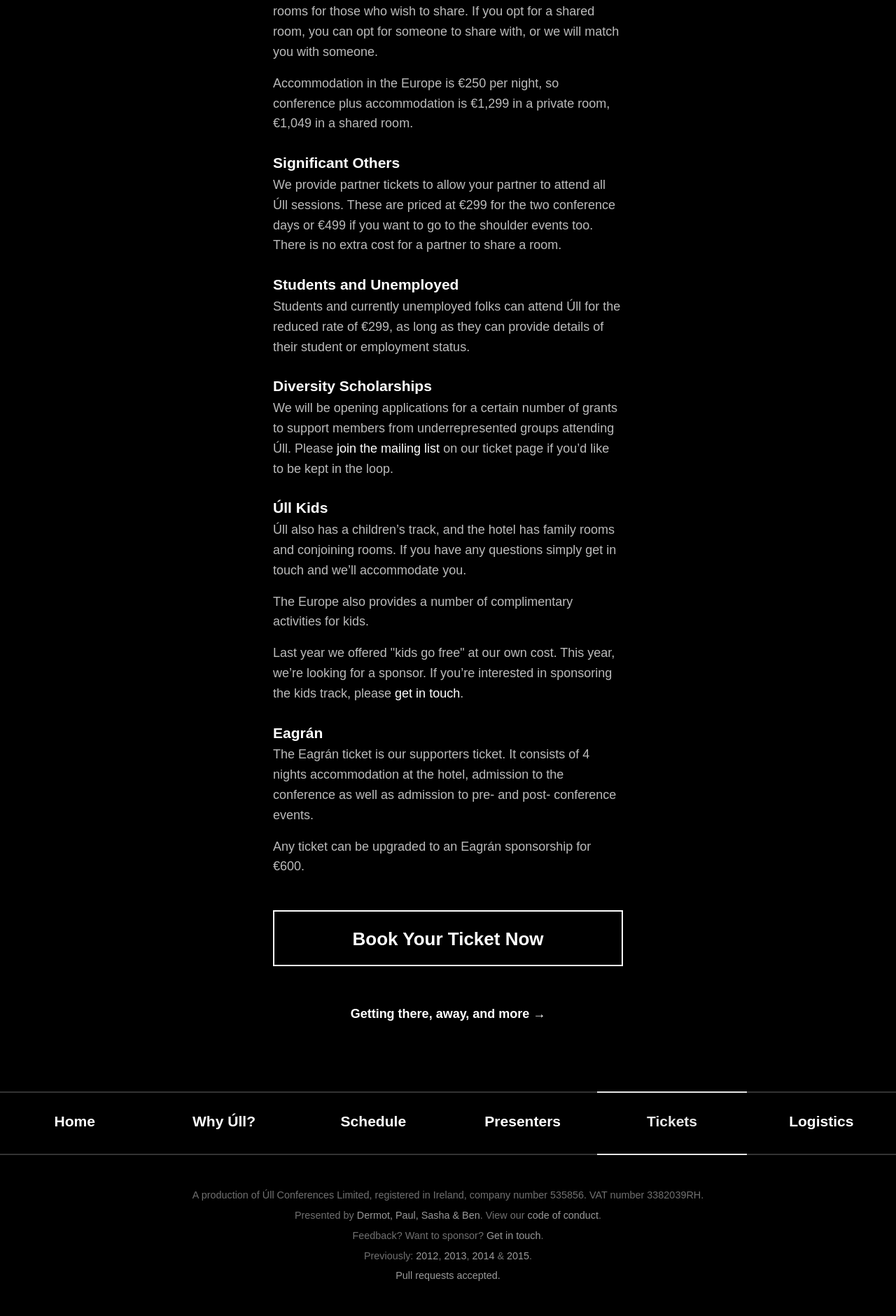
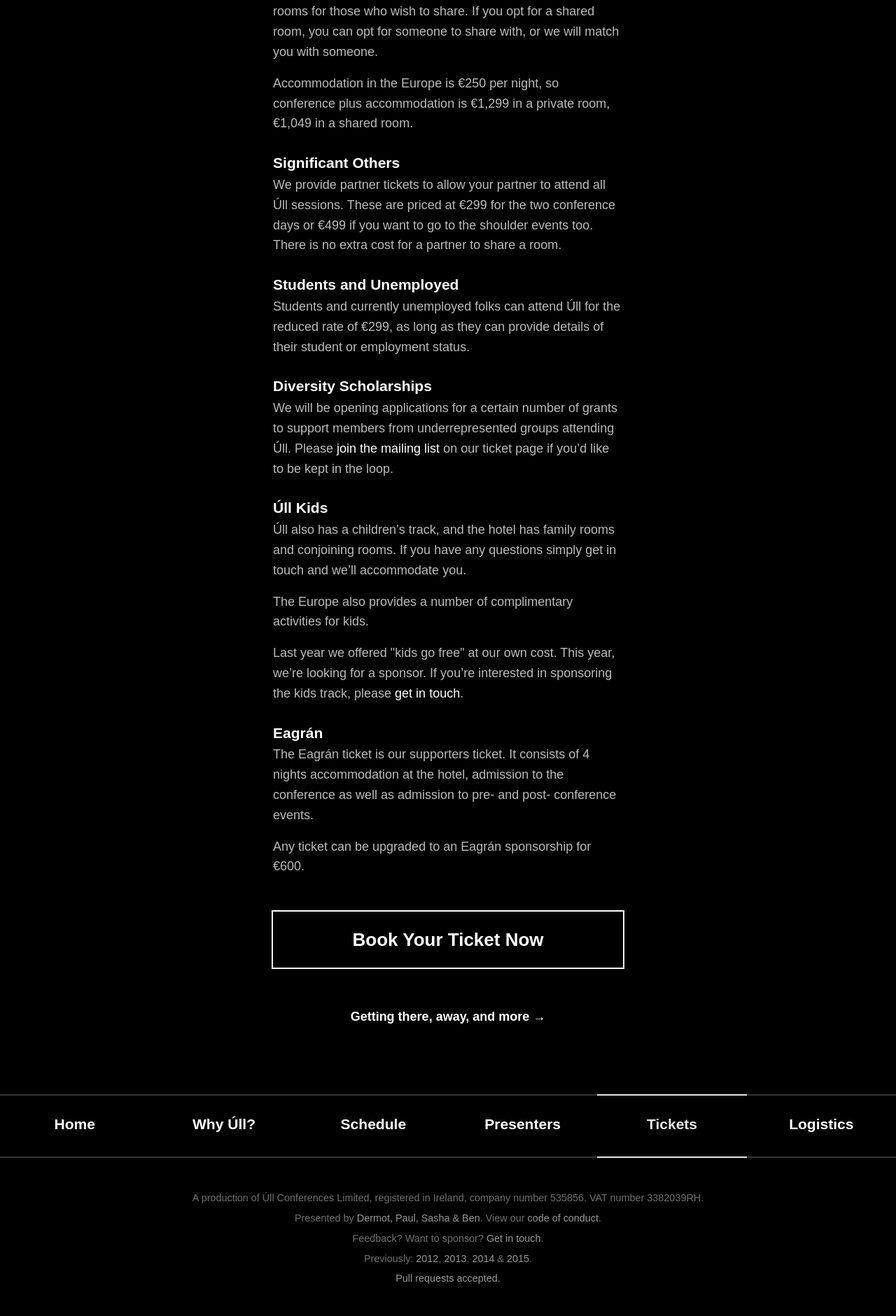
Before and after one commit to ullconf/2016, a Jekyll site: the page built from tickets.html, in a window 1280 px wide. Shown: the part 1926-3807 px from the top of the page at 70% size. Built offline with Jekyll 4.4.1, drawn with Linux system fonts in a browser that asks for light colours; a script that is not in the unit is left out; grey boxes are pictures that could not be loaded.

Commit message:
Fixed Ticket Buttons

```diff
--- a/css/style.css
+++ b/css/style.css
@@ -87,9 +87,13 @@
 
 .button-container {
   width: 500px;
-  max-width: 88%;
+  max-width: 100%;
   margin-left: auto;
   margin-right: auto;
+  margin-top: 40px;
+  border: 2px solid white;
+  height: 80px;
+  text-align: center;
 }
 
 .index-button {
@@ -97,23 +101,21 @@
   margin-bottom: 10px;
 }
 
-button.ticket-button {
+a.ticket-button {
   height: 80px;
   width: 100%;
-  border: 2px solid white;
 }
 
-button.ticket-button h2 {
+a.ticket-button h2 {
   font-size: 26px;
-  margin-top: 0px;
+  margin-top: 26px;
 }
 
-button.ticket-button:hover {
+.button-container:hover {
   background-color: white;
-  /*background-image: url("../images/texture.jpg");*/
 }
 
-button.ticket-button:hover h2 {
+.button-container:hover h2 {
   color: black;
 }
 
--- a/tickets.html
+++ b/tickets.html
@@ -124,9 +124,9 @@
   </div>
 
   <div class="button-container">
-    <button type="button" name="button" class="ticket-button">
+    <a href="https://ti.to/ull/2016" class="ticket-button">
       <h2>Book Your Ticket Now</h2>
-    </button>
+    </a>
   </div>
 
   <div class="content-column">
```
Also changed, not shown: index.html (+6 -3 lines).
